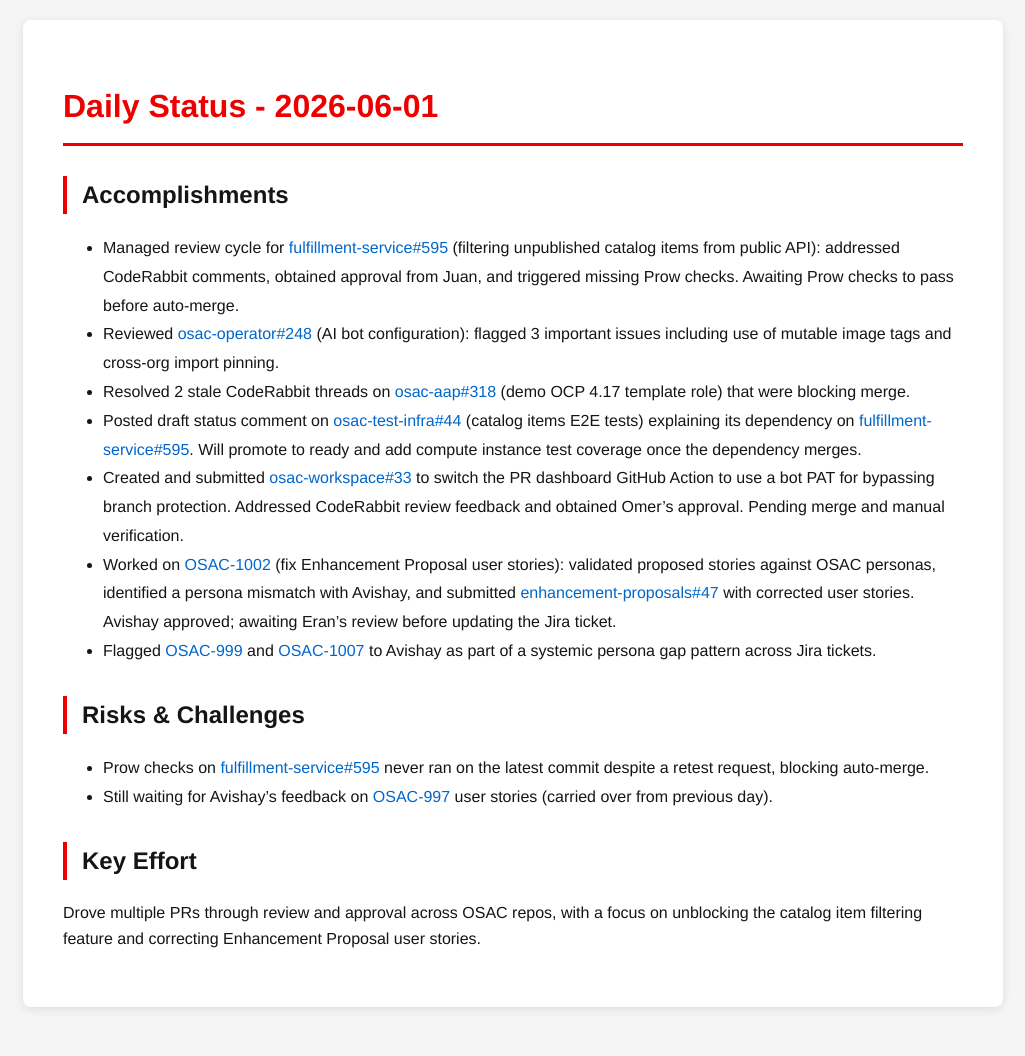
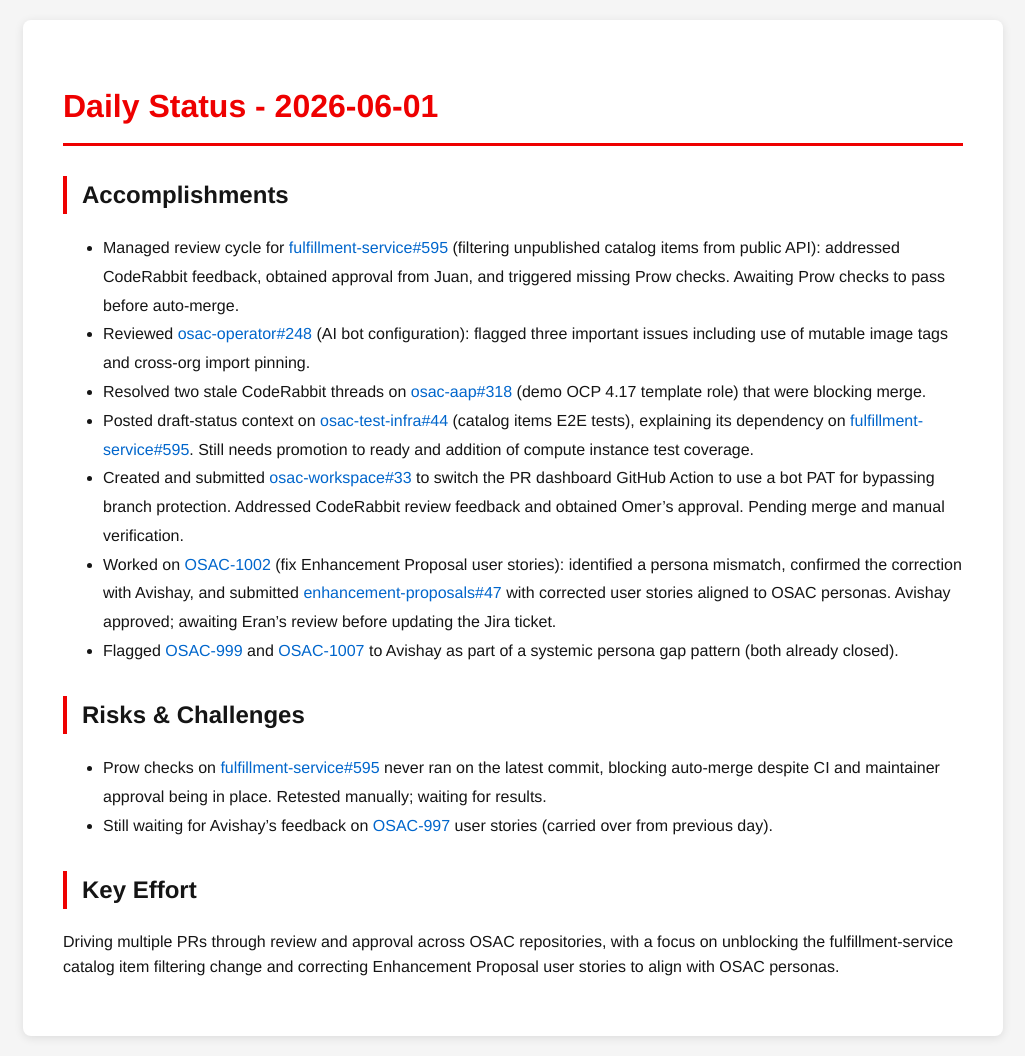
Before and after one commit to tzvatot/daily-status, a Jekyll site: the page built from 2026-06-01.md, in a window 1280 px wide. Shown: the whole page, without its empty margins (127-1152 px from the left). Built offline with Jekyll 4.4.1, drawn with Linux system fonts in a browser that asks for light colours; before the commit the page ends 1027 px from its top, so only the background shows below that.

Commit message:
Daily status update - 2026-06-01

```diff
--- a/2026-06-01.md
+++ b/2026-06-01.md
@@ -7,17 +7,17 @@
 # Daily Status - 2026-06-01
 
 ## Accomplishments
-- Managed review cycle for [fulfillment-service#595](https://github.com/osac-project/fulfillment-service/pull/595) (filtering unpublished catalog items from public API): addressed CodeRabbit comments, obtained approval from Juan, and triggered missing Prow checks. Awaiting Prow checks to pass before auto-merge.
-- Reviewed [osac-operator#248](https://github.com/osac-project/osac-operator/pull/248) (AI bot configuration): flagged 3 important issues including use of mutable image tags and cross-org import pinning.
-- Resolved 2 stale CodeRabbit threads on [osac-aap#318](https://github.com/osac-project/osac-aap/pull/318) (demo OCP 4.17 template role) that were blocking merge.
-- Posted draft status comment on [osac-test-infra#44](https://github.com/osac-project/osac-test-infra/pull/44) (catalog items E2E tests) explaining its dependency on [fulfillment-service#595](https://github.com/osac-project/fulfillment-service/pull/595). Will promote to ready and add compute instance test coverage once the dependency merges.
+- Managed review cycle for [fulfillment-service#595](https://github.com/osac-project/fulfillment-service/pull/595) (filtering unpublished catalog items from public API): addressed CodeRabbit feedback, obtained approval from Juan, and triggered missing Prow checks. Awaiting Prow checks to pass before auto-merge.
+- Reviewed [osac-operator#248](https://github.com/osac-project/osac-operator/pull/248) (AI bot configuration): flagged three important issues including use of mutable image tags and cross-org import pinning.
+- Resolved two stale CodeRabbit threads on [osac-aap#318](https://github.com/osac-project/osac-aap/pull/318) (demo OCP 4.17 template role) that were blocking merge.
+- Posted draft-status context on [osac-test-infra#44](https://github.com/osac-project/osac-test-infra/pull/44) (catalog items E2E tests), explaining its dependency on [fulfillment-service#595](https://github.com/osac-project/fulfillment-service/pull/595). Still needs promotion to ready and addition of compute instance test coverage.
 - Created and submitted [osac-workspace#33](https://github.com/osac-project/osac-workspace/pull/33) to switch the PR dashboard GitHub Action to use a bot PAT for bypassing branch protection. Addressed CodeRabbit review feedback and obtained Omer's approval. Pending merge and manual verification.
-- Worked on [OSAC-1002](https://redhat.atlassian.net/browse/OSAC-1002) (fix Enhancement Proposal user stories): validated proposed stories against OSAC personas, identified a persona mismatch with Avishay, and submitted [enhancement-proposals#47](https://github.com/osac-project/enhancement-proposals/pull/47) with corrected user stories. Avishay approved; awaiting Eran's review before updating the Jira ticket.
-- Flagged [OSAC-999](https://redhat.atlassian.net/browse/OSAC-999) and [OSAC-1007](https://redhat.atlassian.net/browse/OSAC-1007) to Avishay as part of a systemic persona gap pattern across Jira tickets.
+- Worked on [OSAC-1002](https://redhat.atlassian.net/browse/OSAC-1002) (fix Enhancement Proposal user stories): identified a persona mismatch, confirmed the correction with Avishay, and submitted [enhancement-proposals#47](https://github.com/osac-project/enhancement-proposals/pull/47) with corrected user stories aligned to OSAC personas. Avishay approved; awaiting Eran's review before updating the Jira ticket.
+- Flagged [OSAC-999](https://redhat.atlassian.net/browse/OSAC-999) and [OSAC-1007](https://redhat.atlassian.net/browse/OSAC-1007) to Avishay as part of a systemic persona gap pattern (both already closed).
 
 ## Risks & Challenges
-- Prow checks on [fulfillment-service#595](https://github.com/osac-project/fulfillment-service/pull/595) never ran on the latest commit despite a retest request, blocking auto-merge.
+- Prow checks on [fulfillment-service#595](https://github.com/osac-project/fulfillment-service/pull/595) never ran on the latest commit, blocking auto-merge despite CI and maintainer approval being in place. Retested manually; waiting for results.
 - Still waiting for Avishay's feedback on [OSAC-997](https://redhat.atlassian.net/browse/OSAC-997) user stories (carried over from previous day).
 
 ## Key Effort
-Drove multiple PRs through review and approval across OSAC repos, with a focus on unblocking the catalog item filtering feature and correcting Enhancement Proposal user stories.
+Driving multiple PRs through review and approval across OSAC repositories, with a focus on unblocking the fulfillment-service catalog item filtering change and correcting Enhancement Proposal user stories to align with OSAC personas.
```
